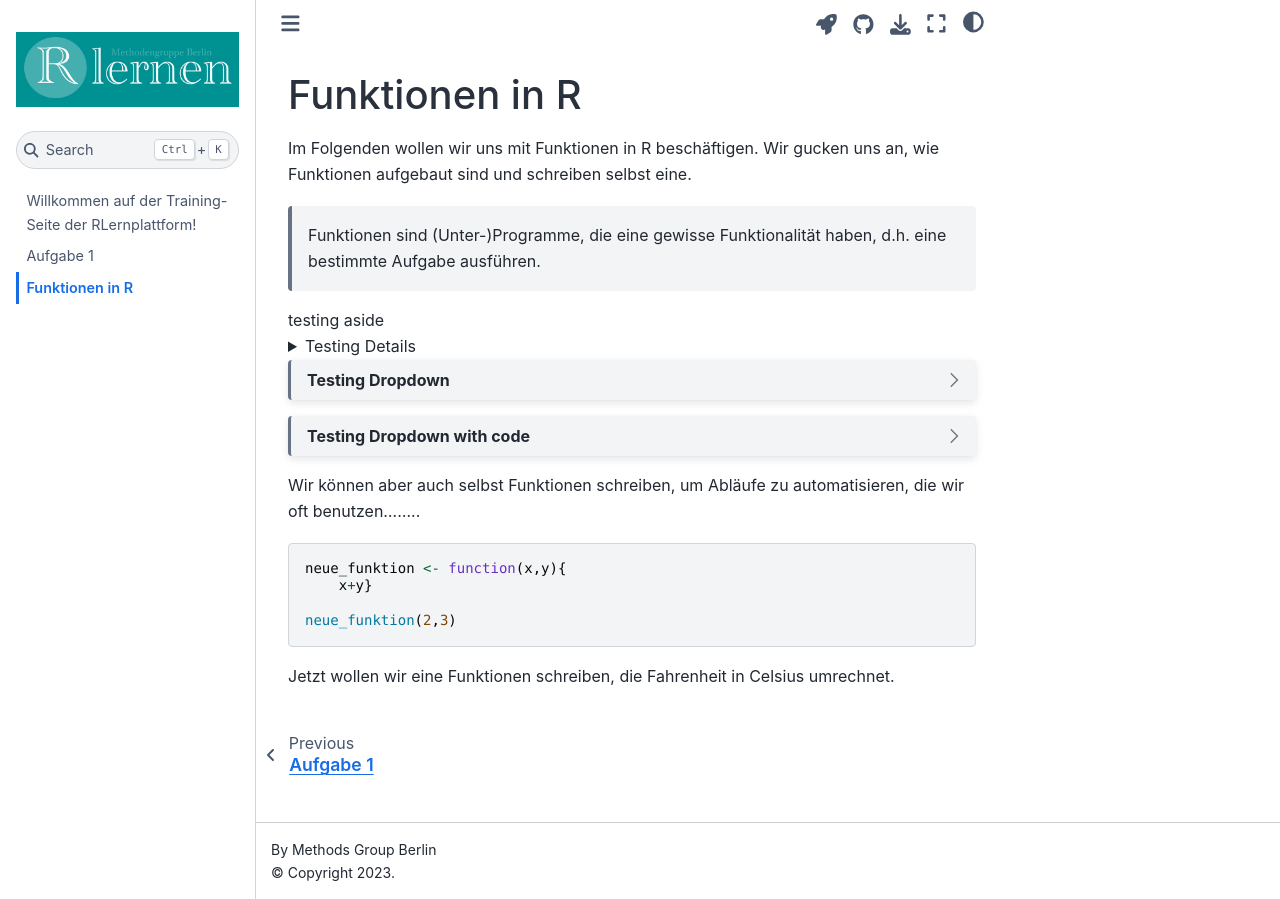
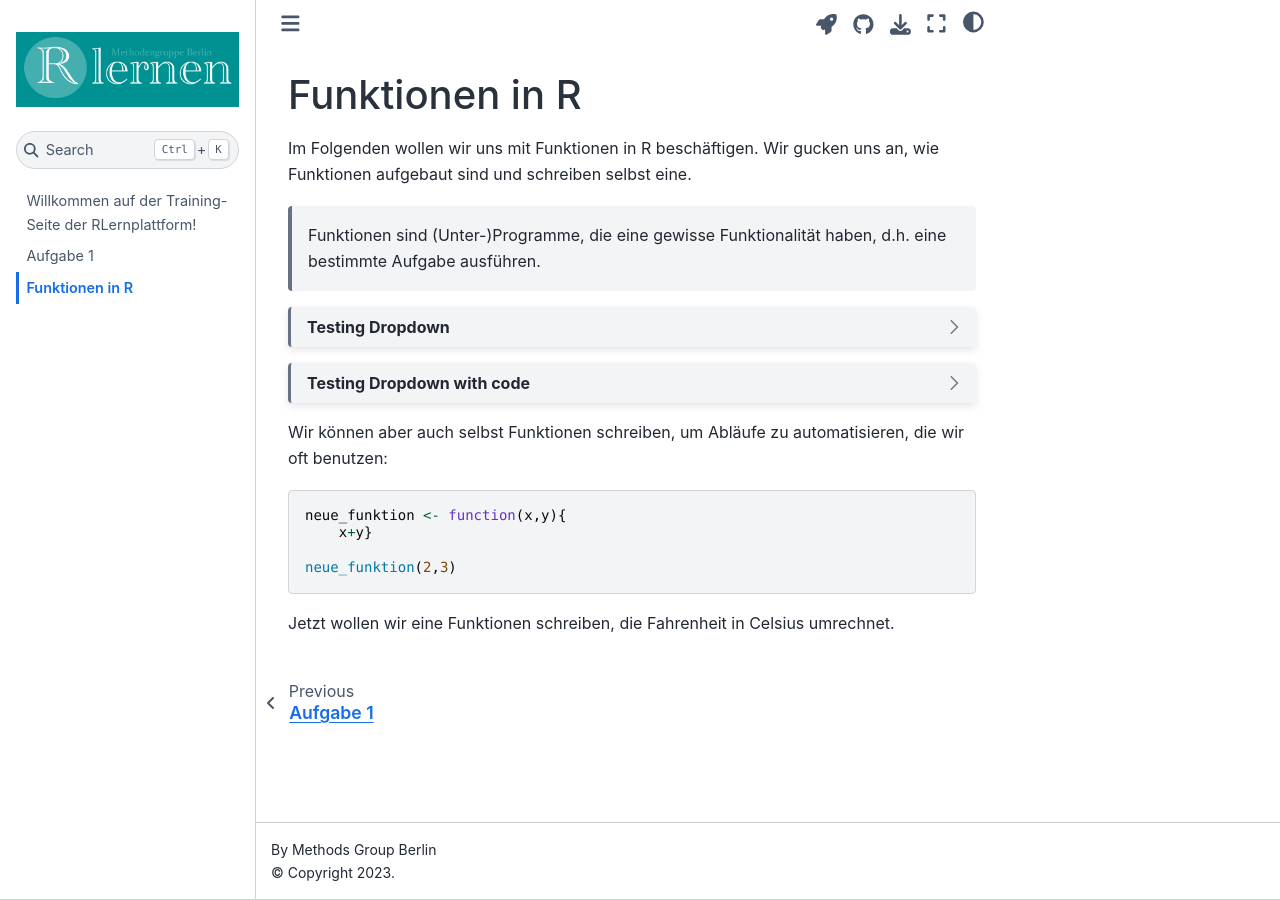
Before and after one commit to Methods-Berlin/RTraining, a Jupyter Book: the page built from aufgabe_test.md, in a window 1280 px wide. Built offline with Jupyter Book 1.0.4 settings and Sphinx 7.4.7 and the Sphinx Book theme 1.1.4, drawn with Linux system fonts in a browser that asks for light colours.

Commit message:
Update aufgabe_test.md

`````diff
--- a/aufgabe_test.md
+++ b/aufgabe_test.md
@@ -18,16 +18,6 @@ Im Folgenden wollen wir uns mit Funktionen in R beschäftigen. Wir gucken uns an
 
 > Funktionen sind (Unter-)Programme, die eine gewisse Funktionalität haben, d.h. eine bestimmte Aufgabe ausführen.
 
-<aside>
-  testing aside
-</aside>
-
-
-<details>
-    <summary>Testing Details</summary>
-    Some details details
-</details>
-
 ```{dropdown} Testing Dropdown
 Some dropdown details
 ```
@@ -41,7 +31,7 @@ neue_funktion(2,3)
 ```
 ````
 
-Wir können aber auch selbst Funktionen schreiben, um Abläufe zu automatisieren, die wir oft benutzen........
+Wir können aber auch selbst Funktionen schreiben, um Abläufe zu automatisieren, die wir oft benutzen:
 
 ```{code-block} r
 neue_funktion <- function(x,y){
`````
